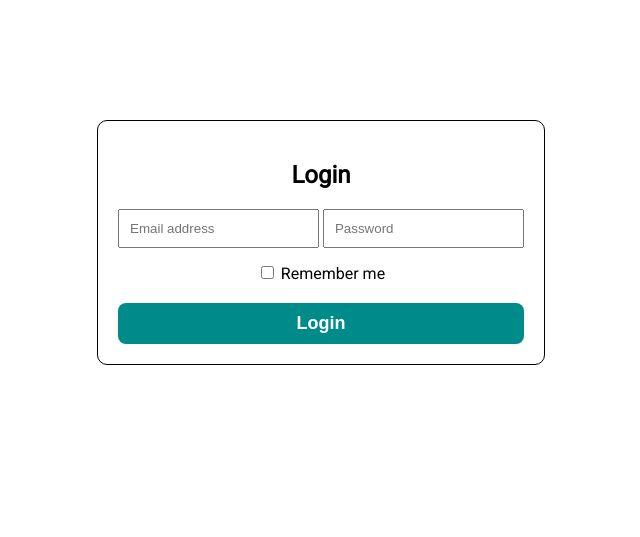
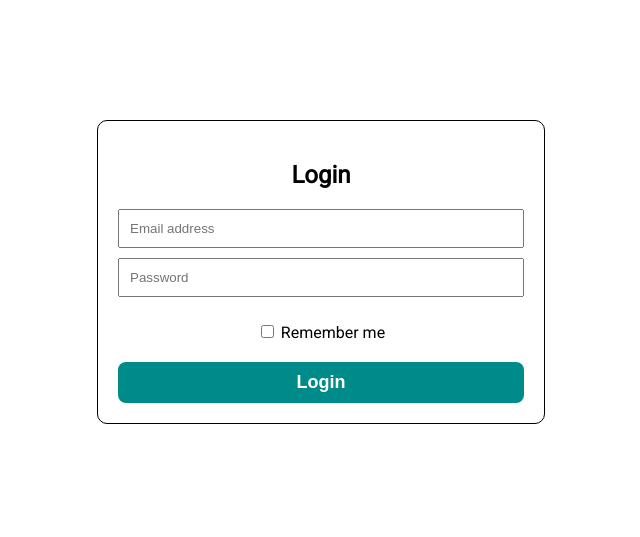
Before and after one commit to TheOneMaster/button-mash-flask, a Flask app: page /login in a window 1280 px wide. Shown: the part 100-637 px from the top of the page, without its empty margins (319-959 px from the left). Run offline with Flask 2, Linux system fonts and the light colour scheme.

Commit message:
Updated CSS classes for inputs

```diff
--- a/server/templates/login.jinja
+++ b/server/templates/login.jinja
@@ -18,8 +18,8 @@
             {% endif %}
             {% endwith %}
             <form action="/login" method="post">
-                <input type="text" class="input" name="email" placeholder="Email address" maxlength="100" required>
-                <input type="password" class="password-input input" name="password" placeholder="Password" maxlength="100" required>
+                <input type="text" class="input form-input" name="email" placeholder="Email address" maxlength="100" required>
+                <input type="password" class="password-input input form-input" name="password" placeholder="Password" maxlength="100" required>
                 <div class="div-checkbox">
                     <input type="checkbox" class="remember-checkbox checkbox" name="remember">
                     <label class="checkbox-label">Remember me</label>
```
Also changed, not shown: server/templates/signup.jinja (+4 -4 lines).
